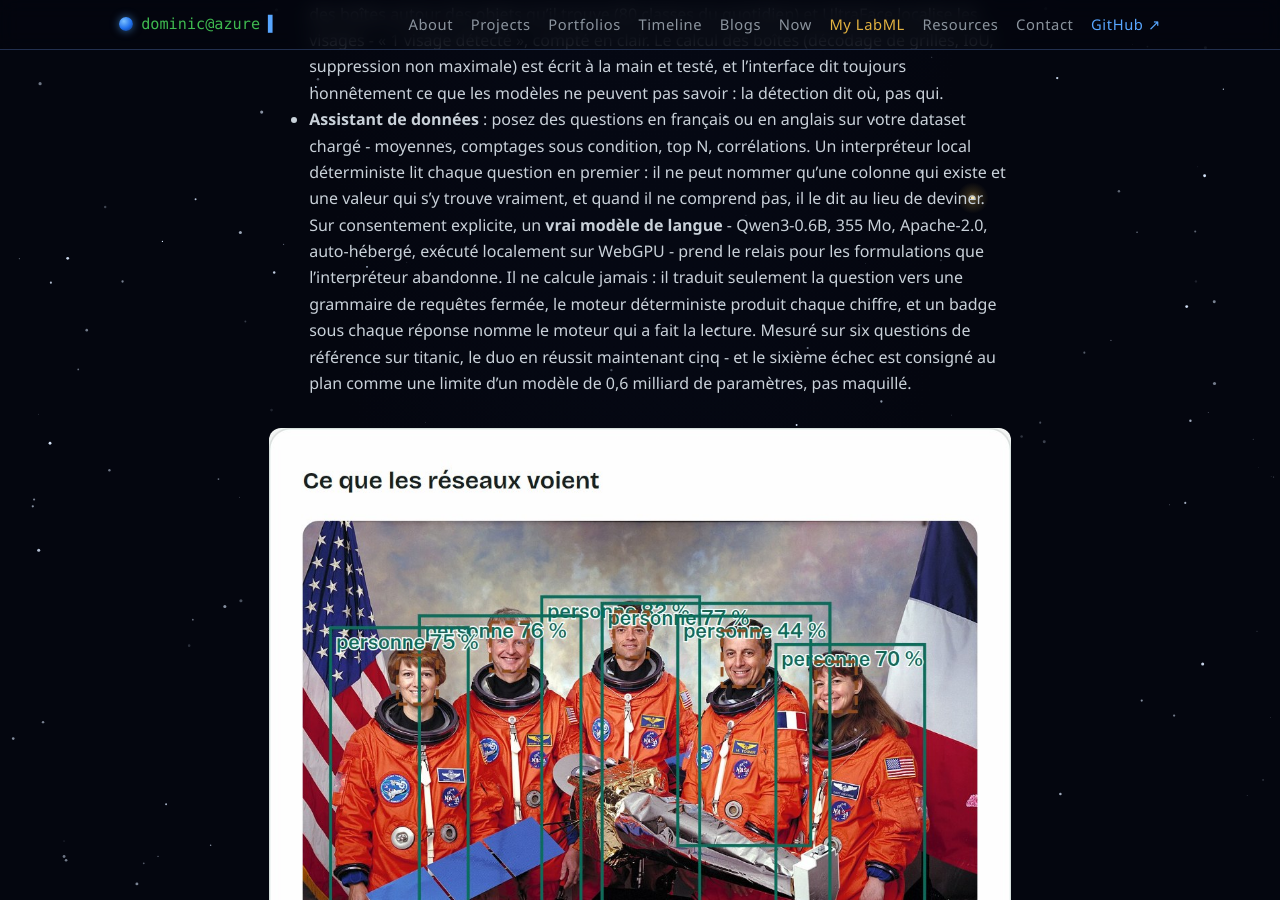
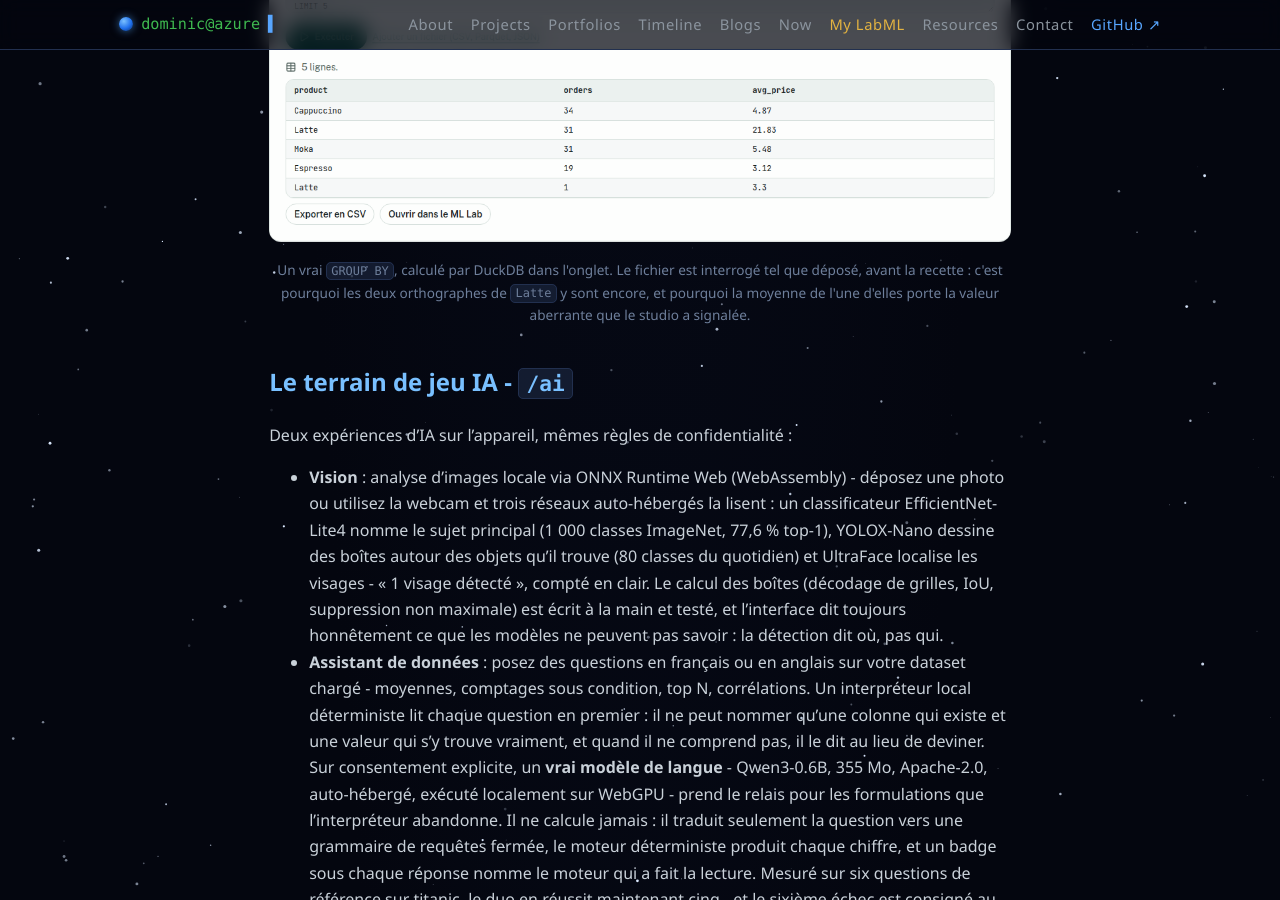
Before and after one commit to dapiced/dapiced.github.io, a Jekyll site: the page built from _portfolio/labml-le-ml-dans-votre-navigateur.md, in a window 1280 px wide and 900 px high, scrolled down 6616 px. Built offline with Jekyll 4.4.1, drawn with Linux system fonts in a browser that asks for light colours; comment, search, counter and statistics services are not loaded; some of the changed text lies outside the part shown.

Commit message:
portfolio LabML : la console SQL, dans les deux articles
Le paragraphe sur DuckDB était le seul de la section Data Studio sans figure :
l'article décrit un moteur analytique complet dans l'onglet, sans jamais le
montrer. Une capture par langue le comble.

Rien d'autre n'est ajouté. Vérification faite avant d'écrire : le score
48→92 est déjà illustré par data-studio-*.png, la détection de personnes et
ses notes d'honnêteté par v23-detection-*.jpg, et l'assistant par
ai-chat-*.png. Trois captures de plus n'auraient été que des doublons dans un
article déjà riche de neuf figures et d'une vidéo.

La capture vient du build courant de LabML, pilotée sur le vrai parcours
(cafe-sales.csv → console SQL → GROUP BY), en anglais et en français. La
légende dit ce que l'image montre : le fichier est interrogé tel que déposé,
avant la recette, donc les deux orthographes de « Latte » y sont encore et
l'une porte la valeur aberrante que le rapport qualité signale.

```diff
--- a/_portfolio/labml-le-ml-dans-votre-navigateur.md
+++ b/_portfolio/labml-le-ml-dans-votre-navigateur.md
@@ -151,6 +151,11 @@ ML Lab en un clic, et les erreurs SQL affichent le message de DuckDB lui-même,
 la ligne et le symbole fautifs. Aucun serveur : le moteur lui-même est auto-hébergé et
 tourne dans l'onglet.
 
+<figure style="margin: 2rem 0; text-align: center;">
+  <img src="/assets/img/labml/data-sql-fr.png" alt="Console SQL de LabML : une requête GROUP BY sur le fichier cafe-sales chargé, exécutée par DuckDB dans le navigateur, renvoyant cinq lignes avec le produit, le nombre de commandes et le prix unitaire moyen" width="1120" height="642" loading="lazy" style="width: 100%; height: auto; border-radius: 12px;" />
+  <figcaption style="font-size: 0.85rem; color: var(--faint); margin-top: 0.6rem;">Un vrai <code>GROUP BY</code>, calculé par DuckDB dans l'onglet. Le fichier est interrogé tel que déposé, avant la recette : c'est pourquoi les deux orthographes de <code>Latte</code> y sont encore, et pourquoi la moyenne de l'une d'elles porte la valeur aberrante que le studio a signalée.</figcaption>
+</figure>
+
 ## Le terrain de jeu IA - `/ai`
 
 Deux expériences d'IA sur l'appareil, mêmes règles de confidentialité :
```
Also changed, not shown: _portfolio/labml-ml-in-your-browser.md (+5 -0 lines), assets/img/labml/data-sql-en.png (added), assets/img/labml/data-sql-fr.png (added).
